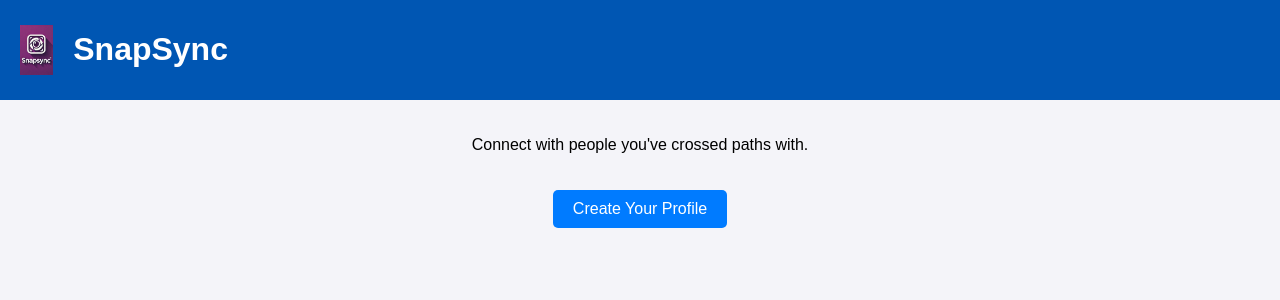
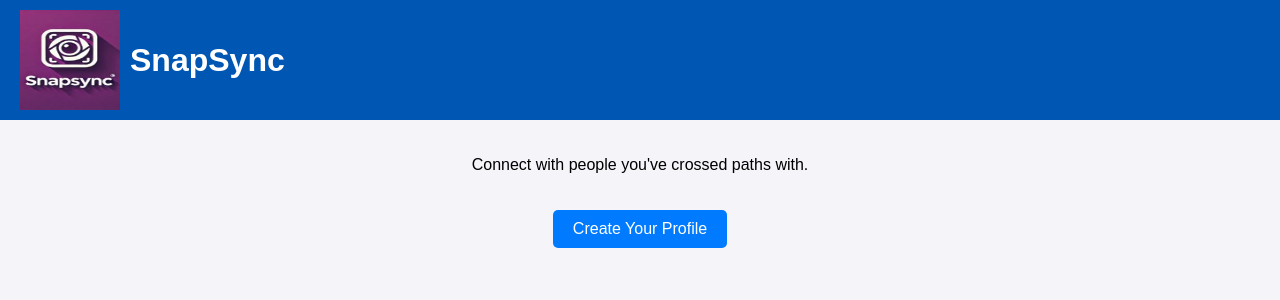
Before and after one commit to yuvalati/SnapSync, a Flask app: page / in a window 1280 px wide. Shown: the top 300 px of the page. Run offline with Flask 3, Linux system fonts and the light colour scheme.

Commit message:
initial website

```diff
--- a/static/css/style.css
+++ b/static/css/style.css
@@ -12,11 +12,13 @@ body {
     padding: 10px 20px;
     display: flex;
     align-items: center;
+    width: 100%; /* Ensures the header extends full width */
 }
 
-.header img {
-    height: 50px;
-    margin-right: 20px;
+#logo {
+    height: 100px; /* Set the height you prefer */
+    width: 100px; /* Ensure the width is the same as height for a square */
+    margin-right: 10px;
 }
 
 .main {
--- a/templates/index.html
+++ b/templates/index.html
@@ -7,7 +7,7 @@
 </head>
 <body>
     <div class="header">
-        <img src="/static/images/Snapsync_logo.jpg" alt="SnapSync Logo" height="50px">
+        <img src="/static/images/Snapsync_logo.jpg" alt="SnapSync Logo" id="logo">
         <h1>SnapSync</h1>
     </div>
     <div class="main">
```
